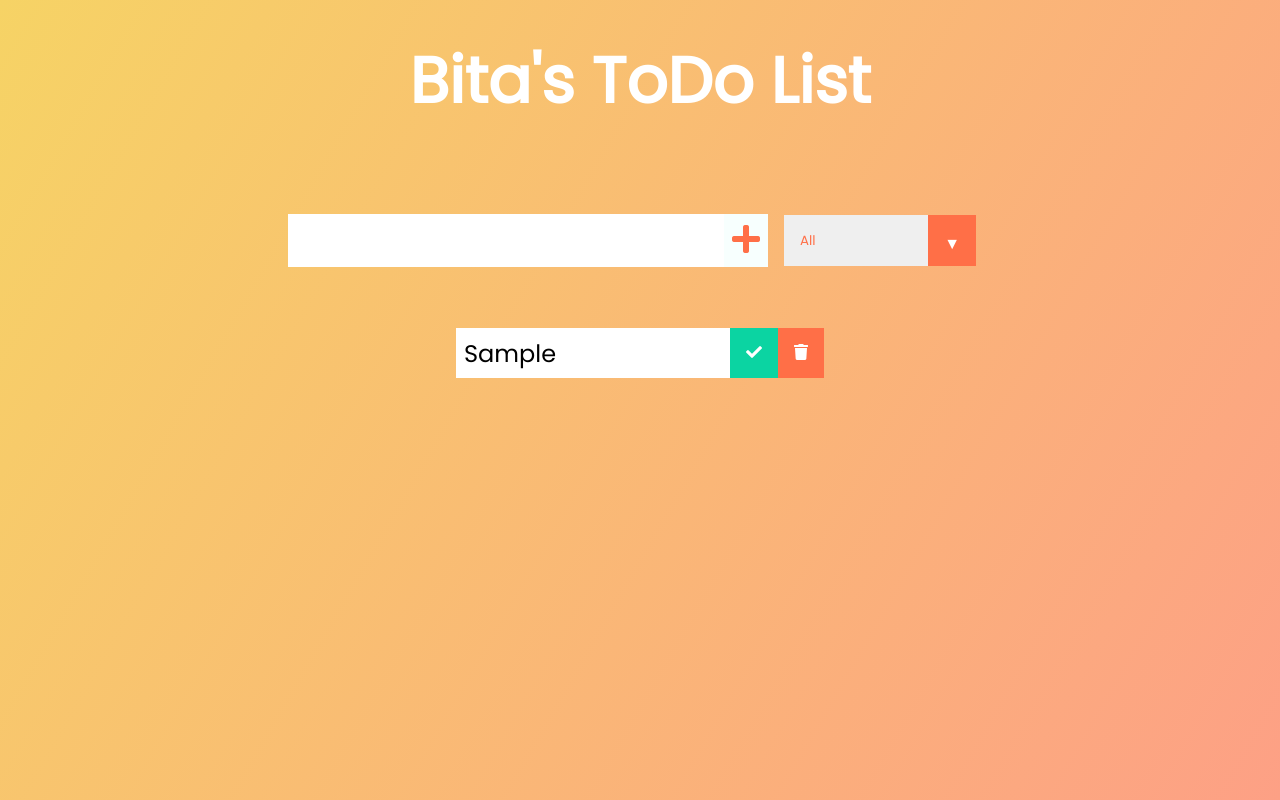
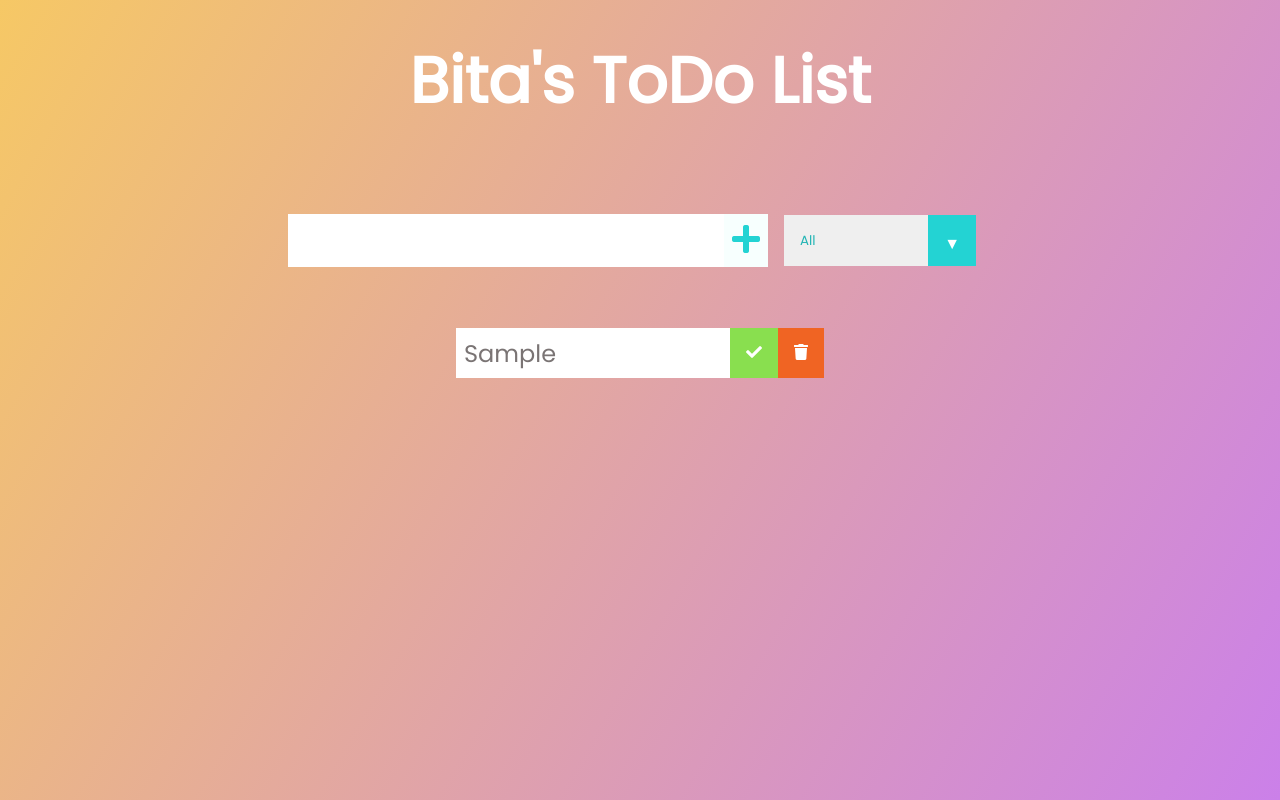
Before and after one commit to Rheaazarraga/react-todo, a React (Create React App) app: page / in a window 1280 px wide. Both pictures are taken after typing "Sample" into the empty fields and a click on the button 746 px from the left and 240 px from the top of the page. Built offline with nearby package versions, Linux system fonts and the light colour scheme.

Commit message:
change styling and colors

```diff
--- a/src/App.css
+++ b/src/App.css
@@ -4,7 +4,7 @@
   box-sizing: border-box;
 }
 body {
-  background-image: linear-gradient(120deg, #f6d365 0%, #fda085 100%);
+  background-image: linear-gradient(120deg, #f6c865 0%, #cb80e9 100%);
   color: white;
   font-family: "Poppins", sans-serif;
   min-height: 100vh;
@@ -26,15 +26,17 @@ form button {
   font-size: 2rem;
   border: none;
   background: white;
+  color: rgb(122, 116, 116);
+
 }
 form button {
-  color: #ff6f47;
+  color: #23d3d3;
   background: #f7fffe;
   cursor: pointer;
   transition: all 0.3s ease;
 }
 form button:hover {
-  background: #ff6f47;
+  background: #23d3d3;
   color: white;
 }
 .todo-container {
@@ -52,7 +54,7 @@ form button:hover {
   margin: 0.5rem;
   background: white;
   font-size: 1.5rem;
-  color: black;
+  color: rgb(122, 116, 116);
   display: flex;
   justify-content: space-between;
   align-items: center;
@@ -67,7 +69,7 @@ form button:hover {
 
 .delete-btn,
 .complete-btn {
-  background: #ff6f47;
+  background: #f06423;
   color: white;
   border: none;
   padding: 1rem;
@@ -75,7 +77,7 @@ form button:hover {
   font-size: 1rem;
 }
 .complete-btn {
-  background: rgb(11, 212, 162);
+  background: #89df4f;
 }
 .todo-item {
   padding: 0rem 0.5rem;
@@ -84,11 +86,6 @@ form button:hover {
 .fa-trash,
 .fa-check {
   pointer-events: none;
-}
-
-.fall {
-  transform: translateY(10rem) rotateZ(20deg);
-  opacity: 0;
 }
 
 .completed {
@@ -115,7 +112,7 @@ select {
   overflow: hidden;
 }
 select {
-  color: #ff6f47;
+  color: #21b4b4;
   font-family: "Poppins", sans-serif;
   cursor: pointer;
   width: 12rem;
@@ -127,7 +124,7 @@ select {
   top: 0;
   right: 0;
   padding: 1rem;
-  background: #ff6f47;
+  background: #23d3d3;
   cursor: pointer;
   pointer-events: none;
 }
```
